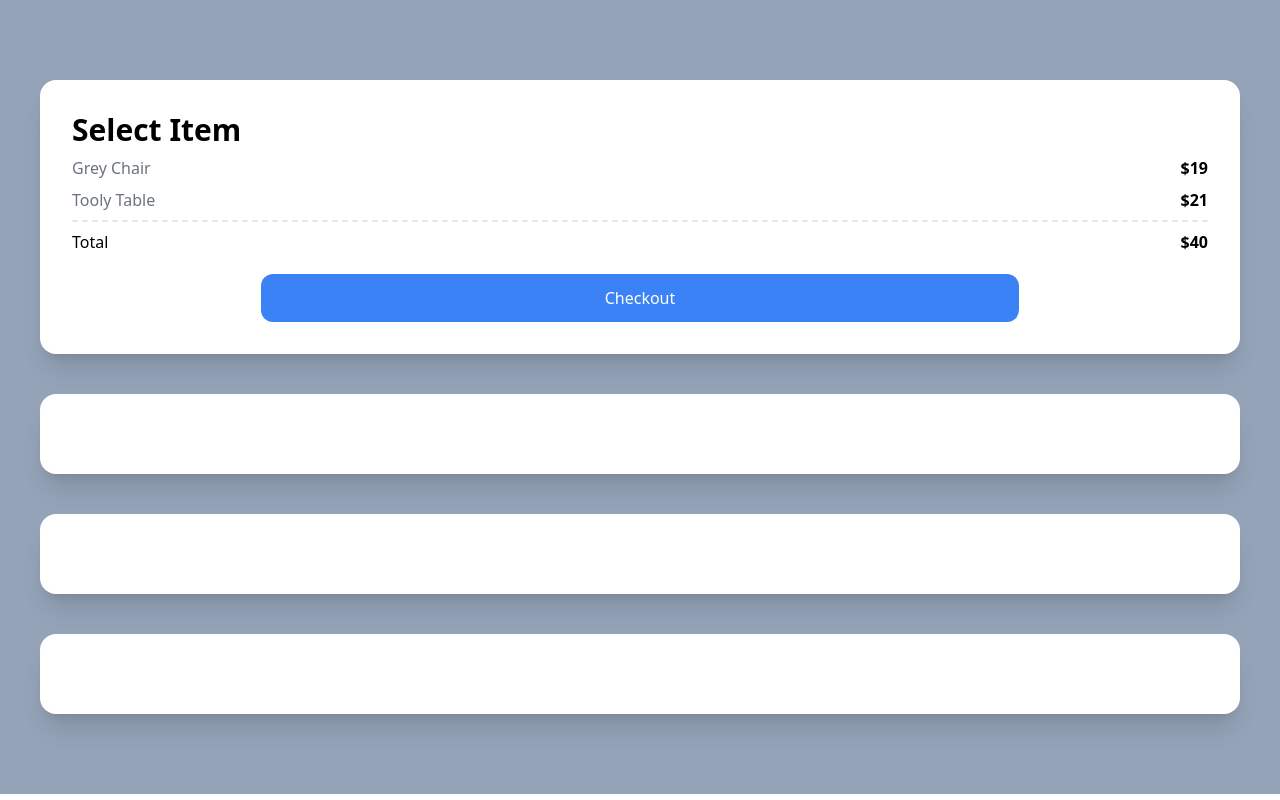
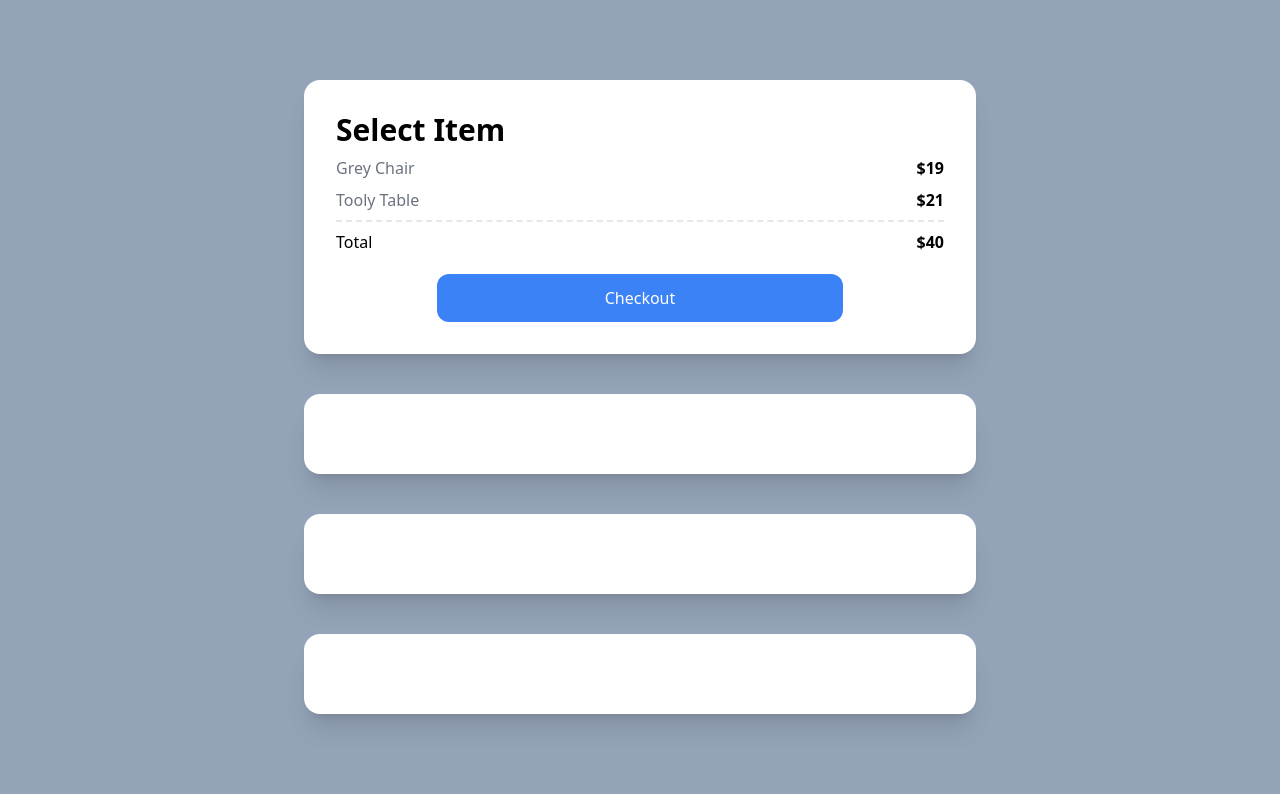
Before and after one commit to KeMezz/carrot-market, a Next.js app: page / in a window 1280 px wide. Built offline with nearby package versions, Linux system fonts and the light colour scheme.

Commit message:
시맨틱 향상

```diff
--- a/pages/index.tsx
+++ b/pages/index.tsx
@@ -2,14 +2,14 @@ import type { NextPage } from "next";
 
 const Home: NextPage = () => {
   return (
-    <section className="bg-slate-400 py-20 px-10 flex flex-col space-y-10">
-      <div className="bg-white p-8 rounded-2xl shadow-xl">
-        <span className="font-semibold text-3xl">Select Item</span>
+    <section className="bg-slate-400 py-20 px-10 flex flex-col space-y-10 items-center">
+      <div className="bg-white p-8 rounded-2xl shadow-xl max-w-2xl w-full">
+        <h1 className="font-semibold text-3xl">Select Item</h1>
         <div className="flex justify-between my-2">
           <span className="text-gray-500">Grey Chair</span>
           <span className="font-semibold">$19</span>
         </div>
-        <div className="flex justify-between my-2">
+        <div className="flex justify-between my-2 ">
           <span className="text-gray-500">Tooly Table</span>
           <span className="font-semibold">$21</span>
         </div>
@@ -17,13 +17,15 @@ const Home: NextPage = () => {
           <span>Total</span>
           <span className="font-semibold">$40</span>
         </div>
-        <div className="mt-5 mx-auto bg-blue-500 p-3 text-white rounded-xl w-2/3 self-center text-center">
-          Checkout
+        <div className="flex justify-center">
+          <button className="mt-5 mx-auto bg-blue-500 p-3 text-white rounded-xl w-2/3 self-center text-center">
+            Checkout
+          </button>
         </div>
       </div>
-      <div className="bg-white p-10 rounded-2xl shadow-xl"></div>
-      <div className="bg-white p-10 rounded-2xl shadow-xl"></div>
-      <div className="bg-white p-10 rounded-2xl shadow-xl"></div>
+      <div className="bg-white p-10 rounded-2xl shadow-xl max-w-2xl w-full"></div>
+      <div className="bg-white p-10 rounded-2xl shadow-xl max-w-2xl w-full"></div>
+      <div className="bg-white p-10 rounded-2xl shadow-xl max-w-2xl w-full"></div>
     </section>
   );
 };
```
